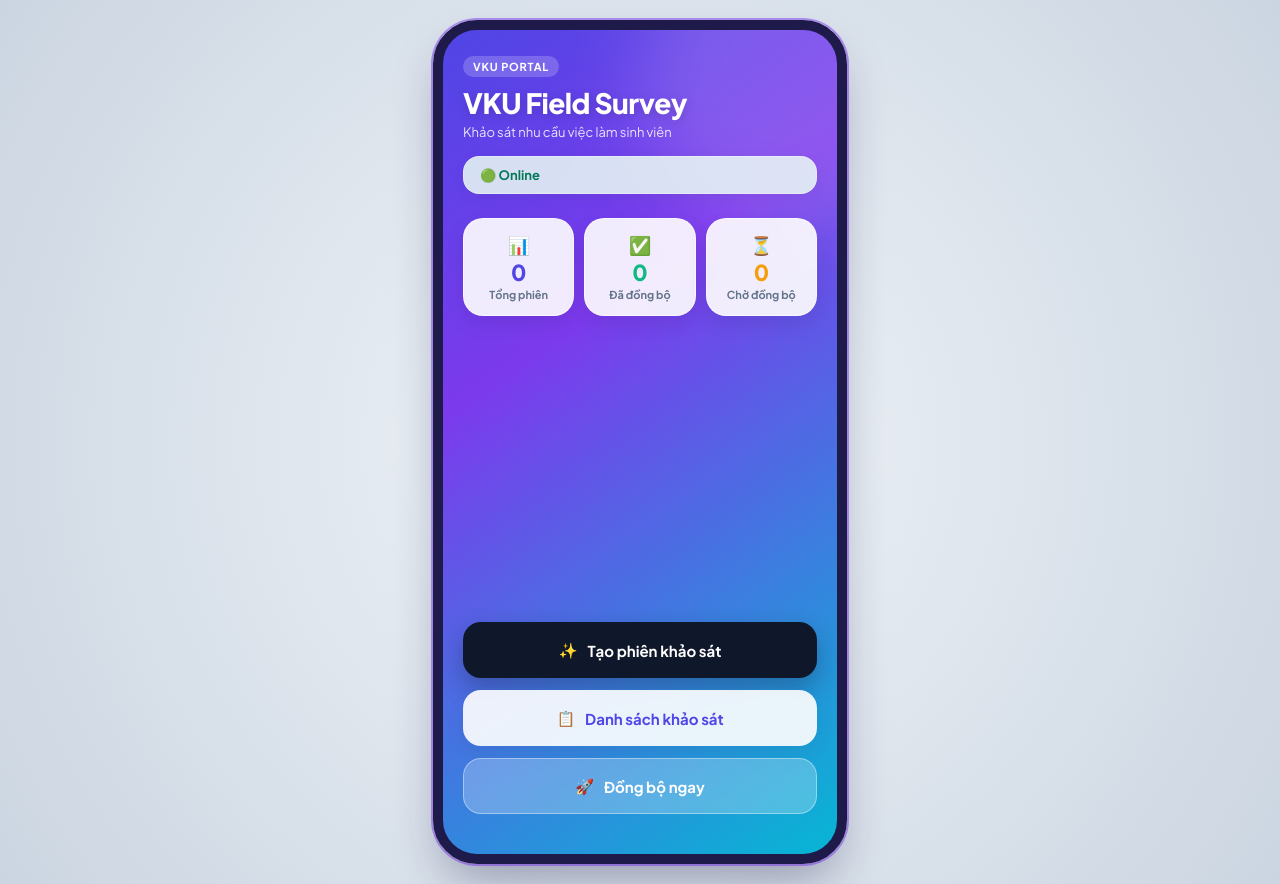
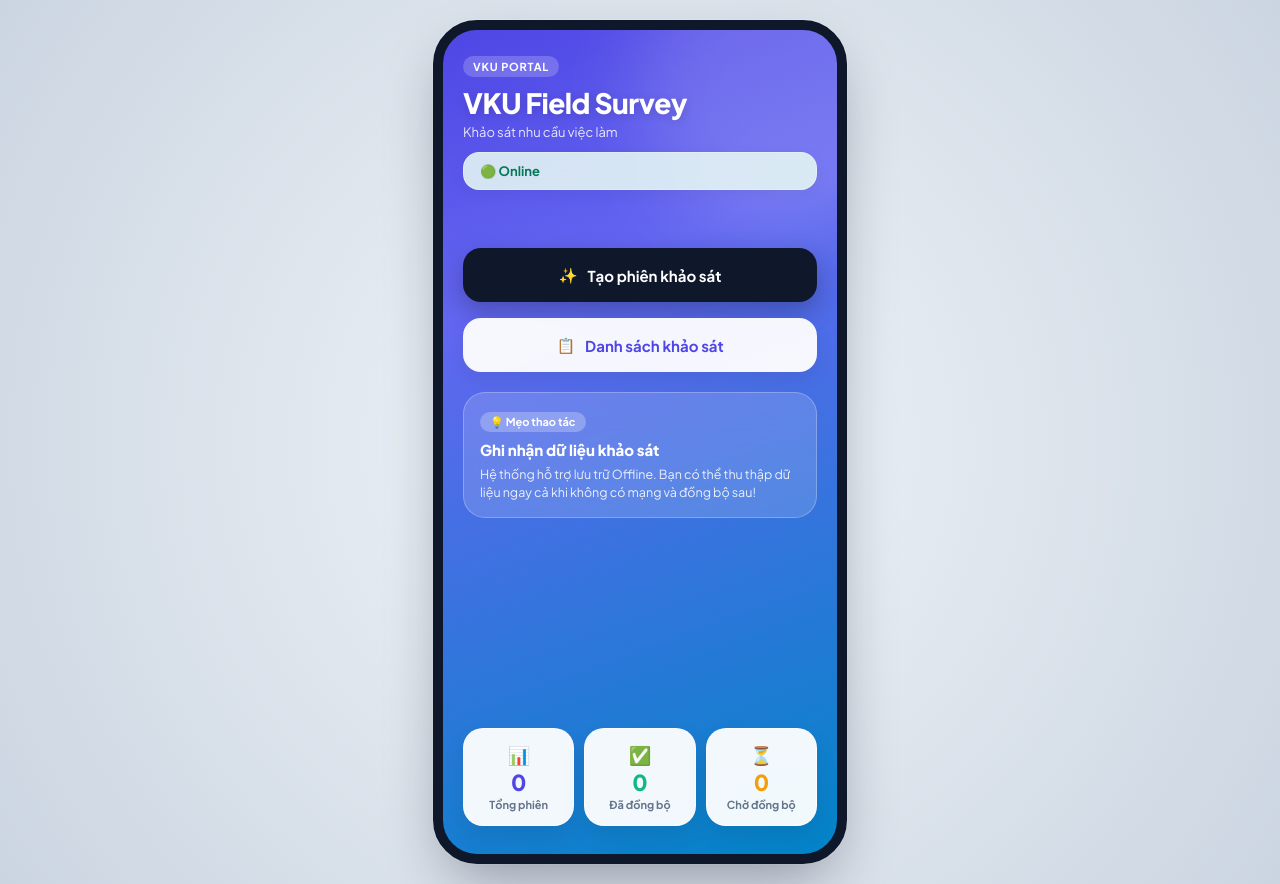
Before and after one commit to duyn012345/vku-survey-pwa, a React (Vite) app: page / in a window 1280 px wide. Built offline with nearby package versions, Linux system fonts and the light colour scheme.

Commit message:
Update dashboard interface

```diff
--- a/src/index.css
+++ b/src/index.css
@@ -41,20 +41,19 @@
   max-width: 414px;
   min-height: 844px;
   margin: 0 auto;
-  padding: 24px 20px 40px;
-  background: linear-gradient(145deg, #4f46e5 0%, #7c3aed 35%, #06b6d4 100%);
+  padding: 24px 20px 28px;
+  background: linear-gradient(160deg, #4f46e5 0%, #6366f1 30%, #0284c7 100%);
   position: relative;
   overflow: hidden;
+  border-radius: 44px;
+  border: 10px solid #0f172a;
+  box-shadow:
+    0 25px 60px -15px rgba(15, 23, 42, 0.4),
+    0 0 0 1px rgba(255, 255, 255, 0.2);
+
   display: flex;
   flex-direction: column;
-
-  /* --- CẬP NHẬT VIỀN GRADIENT --- */
-  border-radius: 44px;
-  border: 10px solid #1e1b4b; /* Tím đen hòa quyện với gradient bên trong */
-
-  box-shadow:
-    0 0 0 2px rgba(124, 58, 237, 0.5), /* Dải neon mỏng bao quanh */
-    0 25px 50px -12px rgba(30, 27, 75, 0.4);
+  gap: 16px;
 }
 
 .page::before {
@@ -76,8 +75,8 @@
 .header {
   display: flex;
   flex-direction: column;
-  gap: 16px;
-  margin-bottom: 24px;
+  gap: 12px;
+  margin-bottom: 4px;
   z-index: 1;
 }
 
@@ -145,12 +144,12 @@
   display: grid;
   grid-template-columns: repeat(3, 1fr);
   gap: 10px;
-  margin-bottom: 24px;
+  margin-top: auto;
   z-index: 1;
 }
 
 .stat-card {
-  background: rgba(255, 255, 255, 0.9);
+ background: rgba(255, 255, 255, 0.95);
   backdrop-filter: blur(16px);
   padding: 14px 8px;
   border-radius: 20px;
@@ -158,9 +157,8 @@
   flex-direction: column;
   align-items: center;
   text-align: center;
-  box-shadow: 0 8px 20px rgba(0, 0, 0, 0.08);
-  border: 1px solid rgba(255, 255, 255, 0.6);
-  transition: transform 0.2s ease;
+  box-shadow: 0 10px 22px rgba(0, 0, 0, 0.08);
+  border: 1px solid rgba(255, 255, 255, 0.8);
 }
 
 .stat-card:hover {
@@ -217,14 +215,14 @@
 .dashboard-buttons {
   display: flex;
   flex-direction: column;
-  gap: 12px;
-  margin-top: auto;
+  gap: 16px;
+  margin-top: 38px;
   z-index: 1;
 }
 
 .primary-button, .secondary-button, .sync-button {
   width: 100%;
-  min-height: 56px;
+  min-height: 54px;
   border-radius: 18px;
   padding: 14px 20px;
   font-size: 15px;
@@ -234,7 +232,7 @@
   justify-content: center;
   gap: 10px;
   border: none;
-  transition: all 0.2s ease;
+  transition: all 0.2s cubic-bezier(0.4, 0, 0.2, 1);
 }
 
 .primary-button {
@@ -244,17 +242,17 @@
 }
 
 .secondary-button {
-  background: rgba(255, 255, 255, 0.9);
+  background: rgba(255, 255, 255, 0.95);
   color: #4f46e5;
   box-shadow: 0 8px 20px rgba(0, 0, 0, 0.06);
 }
 
 .sync-button {
-  background: rgba(255, 255, 255, 0.25);
+  background: rgba(255, 255, 255, 0.2);
   color: #ffffff;
-  backdrop-filter: blur(10px);
-  border: 1px solid rgba(255, 255, 255, 0.4);
-}
+  backdrop-filter: blur(12px);
+  border: 1px solid rgba(255, 255, 255, 0.35);}
+
 
 .primary-button:active, .secondary-button:active, .sync-button:active {
   transform: scale(0.97);
@@ -265,6 +263,40 @@
   cursor: not-allowed;
 }
 
+/*===================================================== */
+.quick-info-card {
+  background: rgba(255, 255, 255, 0.15);
+  backdrop-filter: blur(16px);
+  border: 1px solid rgba(255, 255, 255, 0.25);
+  border-radius: 22px;
+  padding: 16px;
+  color: #ffffff;
+  margin: 4px 0;
+  z-index: 1;
+}
+
+.info-badge {
+  display: inline-block;
+  font-size: 11px;
+  font-weight: 700;
+  background: rgba(255, 255, 255, 0.25);
+  padding: 3px 10px;
+  border-radius: 12px;
+  margin-bottom: 8px;
+}
+
+.quick-info-card h3 {
+  margin: 0 0 6px 0;
+  font-size: 15px;
+  font-weight: 800;
+}
+
+.quick-info-card p {
+  margin: 0;
+  font-size: 12.5px;
+  line-height: 1.45;
+  color: rgba(255, 255, 255, 0.88);
+}
 /* =====================================================
    PAGE TITLE & SURVEY LIST
 ===================================================== */
--- a/src/pages/Dashboard.jsx
+++ b/src/pages/Dashboard.jsx
@@ -5,7 +5,7 @@
 
 export default function Dashboard({ onNewSurvey, onViewSurveys }) {
   const [surveys, setSurveys] = useState([]);
-  const [syncing, setSyncing] = useState(false);
+  // const [syncing, setSyncing] = useState(false);
   const [message, setMessage] = useState("");
 
   async function loadData() {
@@ -13,25 +13,25 @@
     setSurveys(data);
   }
 
-  async function handleSync() {
-    if (!navigator.onLine) {
-      setMessage("🔴 Hiện tại đang Offline");
-      return;
-    }
+  // async function handleSync() {
+  //   if (!navigator.onLine) {
+  //     setMessage("🔴 Hiện tại đang Offline");
+  //     return;
+  //   }
 
-    setSyncing(true);
-    setMessage("🔄 Đang đồng bộ...");
+  //   setSyncing(true);
+  //   setMessage("🔄 Đang đồng bộ...");
 
-    try {
-      const result = await syncPendingSurveys();
-      await loadData();
-      setMessage(`✓ Đồng bộ thành công: ${result.successCount} phiên`);
-    } catch (error) {
-      setMessage("❌ Đồng bộ thất bại");
-    } finally {
-      setSyncing(false);
-    }
-  }
+  //   try {
+  //     const result = await syncPendingSurveys();
+  //     await loadData();
+  //     setMessage(`✓ Đồng bộ thành công: ${result.successCount} phiên`);
+  //   } catch (error) {
+  //     setMessage("❌ Đồng bộ thất bại");
+  //   } finally {
+  //     setSyncing(false);
+  //   }
+  // }
 
   useEffect(() => {
     loadData();
@@ -44,15 +44,49 @@
 
   return (
     <div className="page">
+      {/* HEADER */}
       <header className="header">
         <div className="header-title">
           <span className="badge">VKU Portal</span>
           <h1>VKU Field Survey</h1>
-          <p>Khảo sát nhu cầu việc làm sinh viên</p>
+          <p>Khảo sát nhu cầu việc làm </p>
         </div>
         <NetworkStatus />
       </header>
 
+      {/* DASHBOARD BUTTONS */}
+      <div className="dashboard-buttons">
+        <button className="primary-button" onClick={onNewSurvey}>
+          <span className="btn-icon">✨</span> Tạo phiên khảo sát
+        </button>
+
+        <button className="secondary-button" onClick={onViewSurveys}>
+          <span className="btn-icon">📋</span> Danh sách khảo sát
+        </button>
+
+        {/* <button
+          className="sync-button"
+          onClick={handleSync}
+          disabled={syncing}
+        >
+          <span className="btn-icon">{syncing ? "🔄" : "🚀"}</span>
+          {syncing ? "Đang đồng bộ..." : "Đồng bộ dữ liệu ngay"}
+        </button> */}
+      </div>
+
+      {/* THÔNG BÁO TẠM THỜI */}
+      {message && <div className="message">{message}</div>}
+
+      {/* THẺ ĐIỂM NHẤN TRUNG TÂM (LẤP KHOẢNG TRỐNG) */}
+      <div className="quick-info-card">
+        <div className="info-badge">💡 Mẹo thao tác</div>
+        <h3>Ghi nhận dữ liệu khảo sát</h3>
+        <p>
+          Hệ thống hỗ trợ lưu trữ Offline. Bạn có thể thu thập dữ liệu ngay cả khi không có mạng và đồng bộ sau!
+        </p>
+      </div>
+
+      {/* STATISTICS */}
       <div className="stats">
         <div className="stat-card total">
           <div className="stat-icon">📊</div>
@@ -72,27 +106,6 @@
           <span>Chờ đồng bộ</span>
         </div>
       </div>
-
-      {message && <div className="message">{message}</div>}
-
-      <div className="dashboard-buttons">
-        <button className="primary-button" onClick={onNewSurvey}>
-          <span className="btn-icon">✨</span> Tạo phiên khảo sát
-        </button>
-
-        <button className="secondary-button" onClick={onViewSurveys}>
-          <span className="btn-icon">📋</span> Danh sách khảo sát
-        </button>
-
-        <button
-          className="sync-button"
-          onClick={handleSync}
-          disabled={syncing}
-        >
-          <span className="btn-icon">{syncing ? "🔄" : "🚀"}</span>
-          {syncing ? "Đang đồng bộ..." : "Đồng bộ ngay"}
-        </button>
-      </div>
     </div>
   );
 }
--- a/src/pages/NewSurvey.jsx
+++ b/src/pages/NewSurvey.jsx
@@ -241,12 +241,12 @@
           </div>
 
           <div className="input-group">
-            <label>Mã số sinh viên (MSSV)</label>
+            <label>Mã SV</label>
             <input
              type="text"
               value={studentId}
               onChange={e => setStudentId(e.target.value)}
-              placeholder="Ví dụ: 22115053....."
+              placeholder=" xxx"
             />
           </div>
 
@@ -256,11 +256,11 @@
               value={faculty}
               onChange={e => setFaculty(e.target.value)}
             >
-              <option value="">-- Chọn Khoa / Ngành --</option>
+              <option value="">-- Chọn --</option>
               <option>Công nghệ thông tin</option>
               <option>Kinh tế số</option>
               <option>Du lịch</option>
-              <option>Điện - Điện tử</option>
+              <option>Điện tử</option>
               <option>Khác</option>
             </select>
           </div>
@@ -286,7 +286,7 @@
 
           <div className="question-group">
             <label className="question-title">
-              1. Bạn đã từng có kinh nghiệm làm thêm hoặc thực tập trước đây chưa?
+              1. Bạn đã có kinh nghiệm làm thêm/thực tập trước đây chưa?
             </label>
             <div className="radio-group">
               {["Có", "Chưa"].map(option => (
@@ -333,7 +333,6 @@
                 "Part-time",
                 "Full-time",
                 "Internship",
-                // "Freelance",
                 "Remote"
               ].map(option => (
                 <label className="checkbox-row" key={option}>
@@ -359,9 +358,7 @@
                 "Software Developer",
                 "Tester",
                 "AI",
-                "Data",
                 "Marketing",
-                "Business",
                 "Khác"
               ].map(option => (
                 <label className="checkbox-row" key={option}>
@@ -386,7 +383,7 @@
               value={q5}
               onChange={e => setQ5(e.target.value)}
             >
-              <option value="">-- Chọn mức thu nhập kỳ vọng --</option>
+              <option value="">-- Chọn --</option>
               <option>Dưới 5 triệu</option>
               <option>5 - 10 triệu</option>
               <option>10 - 20 triệu</option>
@@ -401,11 +398,10 @@
             </label>
             <div className="checkbox-group">
               {[
-                "Thiếu kinh nghiệm",
-                "Thiếu kỹ năng",
+                "Thiếu kinh nghiệm/kỹ năng",
                 "Không biết tìm việc ở đâu",
-                "CV chưa tốt",
-                "Thiếu ngoại ngữ"
+                "Thiếu ngoại ngữ",
+                "Khác"
               ].map(option => (
                 <label className="checkbox-row" key={option}>
                   <input
@@ -423,12 +419,12 @@
 
           <div className="question-group">
             <label className="question-title">
-              7. Nhà trường cần hỗ trợ thêm cho bạn ở những khía cạnh nào?
+              7. Nhà trường cần hỗ trợ gì thêm cho bạn?
             </label>
             <div className="checkbox-group">
               {[
                 // "Viết CV",
-                "Luyện phỏng vấn",
+                "Phỏng vấn thử",
                 "Tìm Internship",
                 "Định hướng nghề nghiệp",
                 "Kỹ năng chuyên môn",
@@ -456,7 +452,7 @@
               value={q8}
               onChange={e => setQ8(e.target.value)}
               rows="4"
-              placeholder="Nhập ghi chú hoặc nguyện vọng thêm của sinh viên..."
+              placeholder="Nhập ..."
             />
           </div>
         </section>
```
